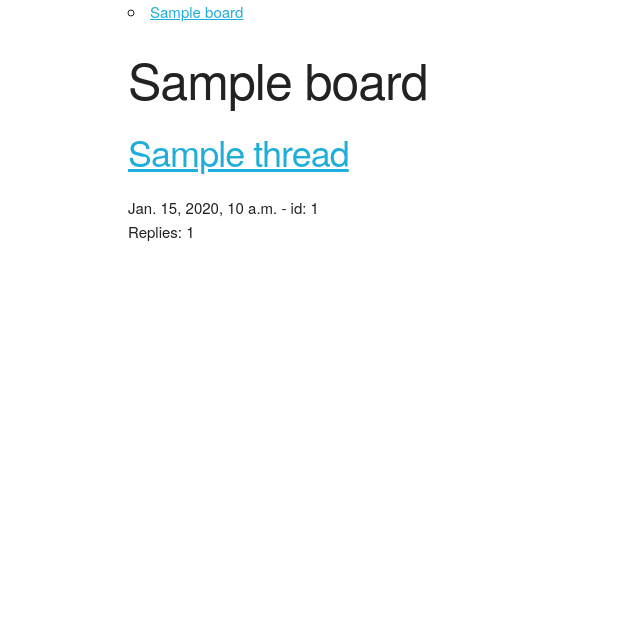
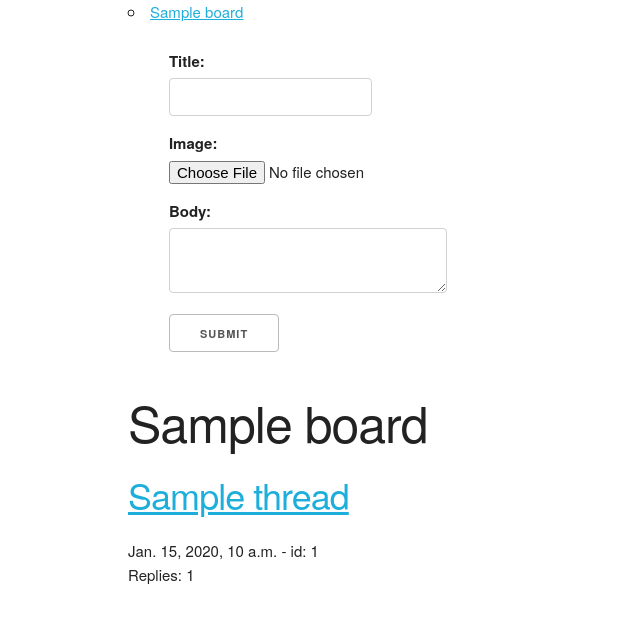
Before and after one commit to FFX01/robo, a Django app: a page that uses cyber/board/templates/board/single_board.html in a window 1280 px wide. Shown: the top 623 px of the page, without its empty margins (0-640 px from the left). Run offline with Django 3.2, Linux system fonts and the light colour scheme; tables that the repository leaves empty hold one stand-in row (values such as "Sample post").

Commit message:
V0.0.1 - Enabled creation of new threads for single board view

```diff
--- a/cyber/board/templates/board/single_board.html
+++ b/cyber/board/templates/board/single_board.html
@@ -2,6 +2,25 @@
 
 {% block content %}
 <div class="container">
+    <div class="row">
+        <div class="four columns"></div>
+        <div class="four columns">
+            <div class="new-thread-form-wrapper">
+                <form id="board-{{board.id}}-new-thread-form" class="new-thread-form" method="post" enctype="multipart/form-data">
+                    {% csrf_token %}
+                    <input type="hidden" name="parent_board"  value="{{board.id}}" />
+                    <label for="thread_title">Title:</label>
+                    <input id="board-{{board.id}}-new-thread-form-title" class="new-thread-form-title" name="thread_title" type="text" />
+                    <label for="image">Image:</label>
+                    <input id="board-{{board.id}}-new-thread-form-image" class="new-thread-form-image" name="image" type="file" />
+                    <label for="body">Body:</label>
+                    <textarea name="body" id="board-{{board.id}}-new-thread-form-body" class="new-thread-form-body" cols="30" rows="10"></textarea>
+                    <input id="board-{{board.id}}-new-thread-form-submit-btn" class="new-thread-form-submit-btn" type="submit" value="Submit" />
+                </form>
+            </div>
+        </div>
+        <div class="four columns"></div>
+    </div>
     <div class="row">
         <h1>{{board.name}}</h1>
         {% if board.threads.all %}
--- a/cyber/board/views.py
+++ b/cyber/board/views.py
@@ -1,18 +1,53 @@
 from django.shortcuts import render, get_object_or_404
+from django.http import HttpResponseRedirect
+from django.core.urlresolvers import reverse
 from django.views.generic import View
 
 from .models import Board
+from thread.models import Thread
+from post.models import Post
 
 
 class SingleBoard(View):
 
     def get(self, request, slug):
+
         board = get_object_or_404(Board, slug=slug)
+
         context = {
-            'board': board,
+            'board': board
         }
+
         return render(
             request,
             'board/single_board.html',
             context,
         )
+
+    def post(self, request, slug):
+
+        board = get_object_or_404(Board, slug=slug)
+
+        new_thread = Thread(
+            title=request.POST['thread_title'],
+            board=board
+        )
+
+        new_thread.save()
+
+        initial_post = Post(
+            image=request.FILES['image'],
+            body=request.POST['body'],
+            parent_thread=Thread.objects.get(id=new_thread.id)
+        )
+
+        initial_post.save()
+
+        return HttpResponseRedirect(
+            reverse(
+                'thread:single_thread',
+                kwargs={
+                    'id': Thread.objects.get(id=new_thread.id).id
+                }
+            )
+        )
```
